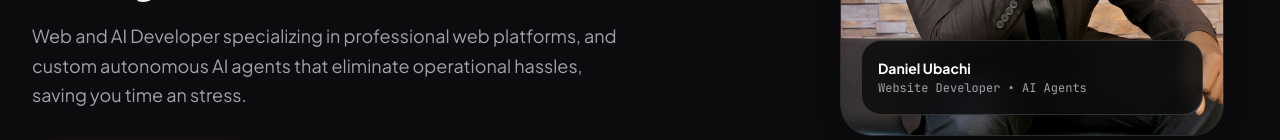
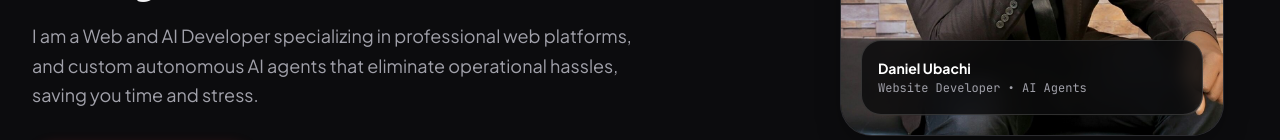
Before and after one commit to creativedaub/home, a website: page index.html in a window 1280 px wide. Shown: the part 612-752 px from the top of the page. Drawn offline with Linux system fonts and the light colour scheme.

Commit message:
Update index.html

```diff
--- a/index.html
+++ b/index.html
@@ -147,7 +147,7 @@
                 </h1>
 
                 <p class="hero-lead">
-                  Web and AI Developer specializing in professional web platforms, and custom autonomous AI agents that eliminate operational hassles, saving you time an stress.
+                  I am a Web and AI Developer specializing in professional web platforms, and custom autonomous AI agents that eliminate operational hassles, saving you time and stress.
                 </p>
 
                 <div class="hero-actions">
```
